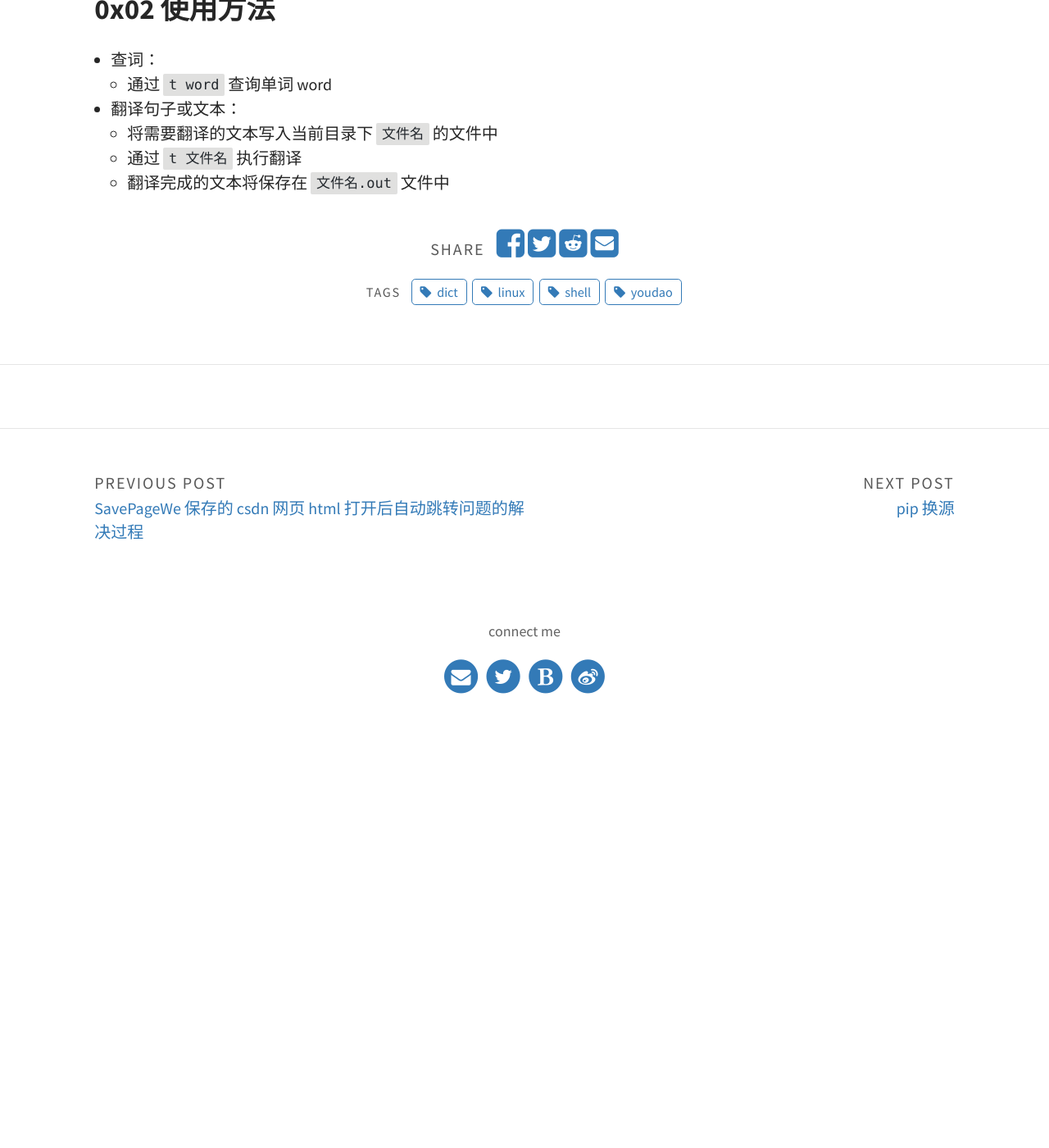
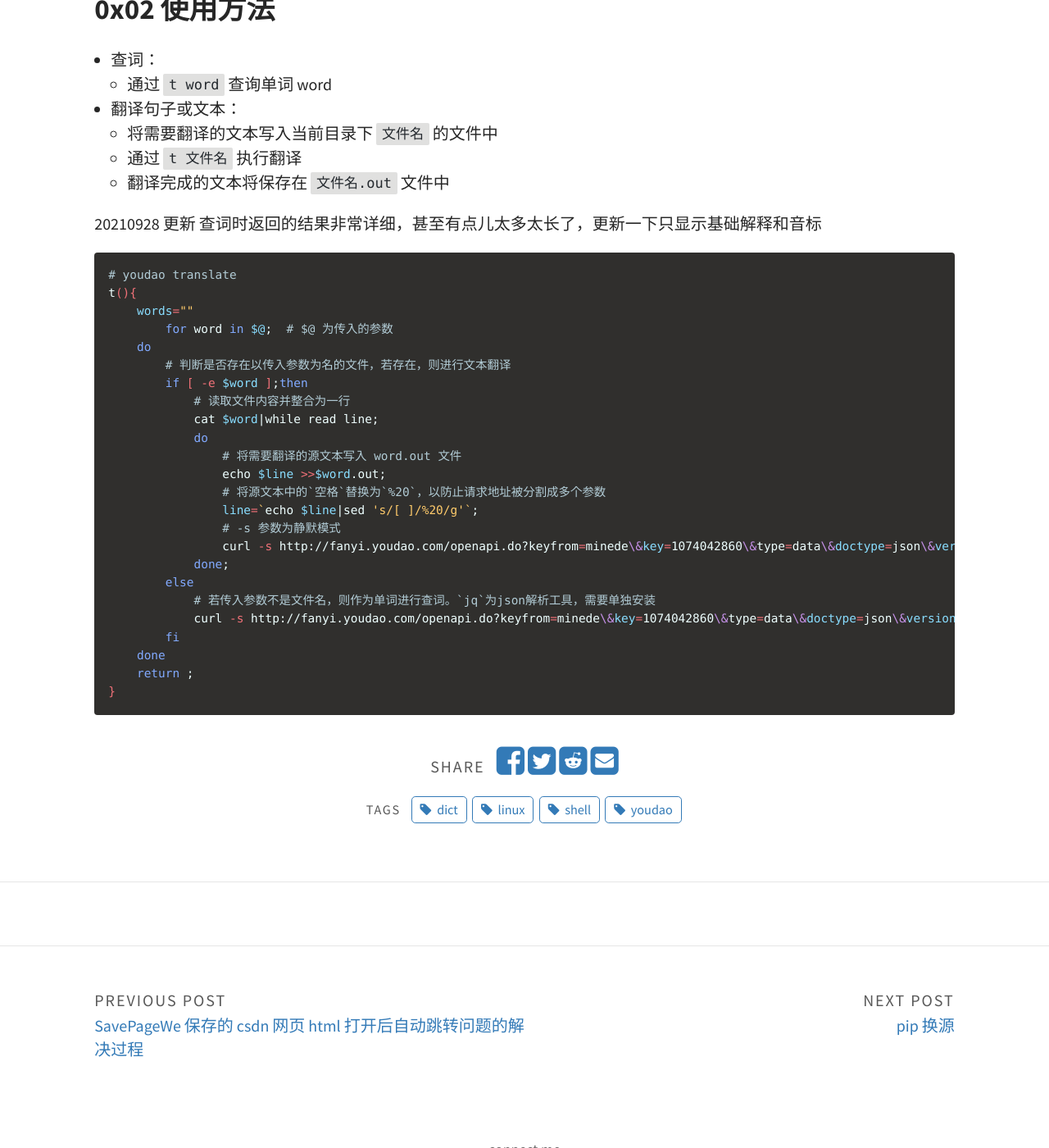
Before and after one commit to pawpaw-love/pawpaw-love.github.io, a Jekyll site: the page built from _posts/2019-06-23-通过调用-youdao-api-实现-linux-终端命令查词.md, in a window 1280 px wide and 1400 px high, scrolled down 1166 px. Shown: the whole window at 82% size. Built offline with Jekyll 4.4.1, drawn with Linux system fonts in a browser that asks for light colours; comment, search, counter and statistics services are not loaded; before the commit the page ends 2054 px from its top, so only the background shows below that.

Commit message:
Update 2019-06-23-通过调用-youdao-api-实现-linux-终端命令查词.md

````diff
--- a/_posts/2019-06-23-通过调用-youdao-api-实现-linux-终端命令查词.md
+++ b/_posts/2019-06-23-通过调用-youdao-api-实现-linux-终端命令查词.md
@@ -46,3 +46,33 @@ t(){
   - 将需要翻译的文本写入当前目录下 `文件名` 的文件中
   - 通过 `t 文件名` 执行翻译
   - 翻译完成的文本将保存在 `文件名.out` 文件中
+
+20210928 更新
+查词时返回的结果非常详细，甚至有点儿太多太长了，更新一下只显示基础解释和音标
+
+```bash
+# youdao translate
+t(){
+    words=""
+        for word in $@;  # $@ 为传入的参数
+    do
+        # 判断是否存在以传入参数为名的文件，若存在，则进行文本翻译
+        if [ -e $word ];then
+            # 读取文件内容并整合为一行
+            cat $word|while read line;
+            do
+                # 将需要翻译的源文本写入 word.out 文件
+                echo $line >>$word.out;
+                # 将源文本中的`空格`替换为`%20`，以防止请求地址被分割成多个参数
+                line=`echo $line|sed 's/[ ]/%20/g'`;
+                # -s 参数为静默模式
+                curl -s http://fanyi.youdao.com/openapi.do?keyfrom=minede\&key=1074042860\&type=data\&doctype=json\&version=1.2\&translate=on\&q=$line|sed 's/{\"translation\":\[\"\(.*\)\"\],\"\(b\|q\).*/\1\n/g' >>$word.out
+            done;
+        else
+            # 若传入参数不是文件名，则作为单词进行查词。`jq`为json解析工具，需要单独安装
+            curl -s http://fanyi.youdao.com/openapi.do?keyfrom=minede\&key=1074042860\&type=data\&doctype=json\&version=1.2\&q=$word|jq '.basic.explains, .basic.phonetic' | xargs echo -n | xargs echo -e "\n";
+        fi
+    done
+    return ;
+}
+```
````
